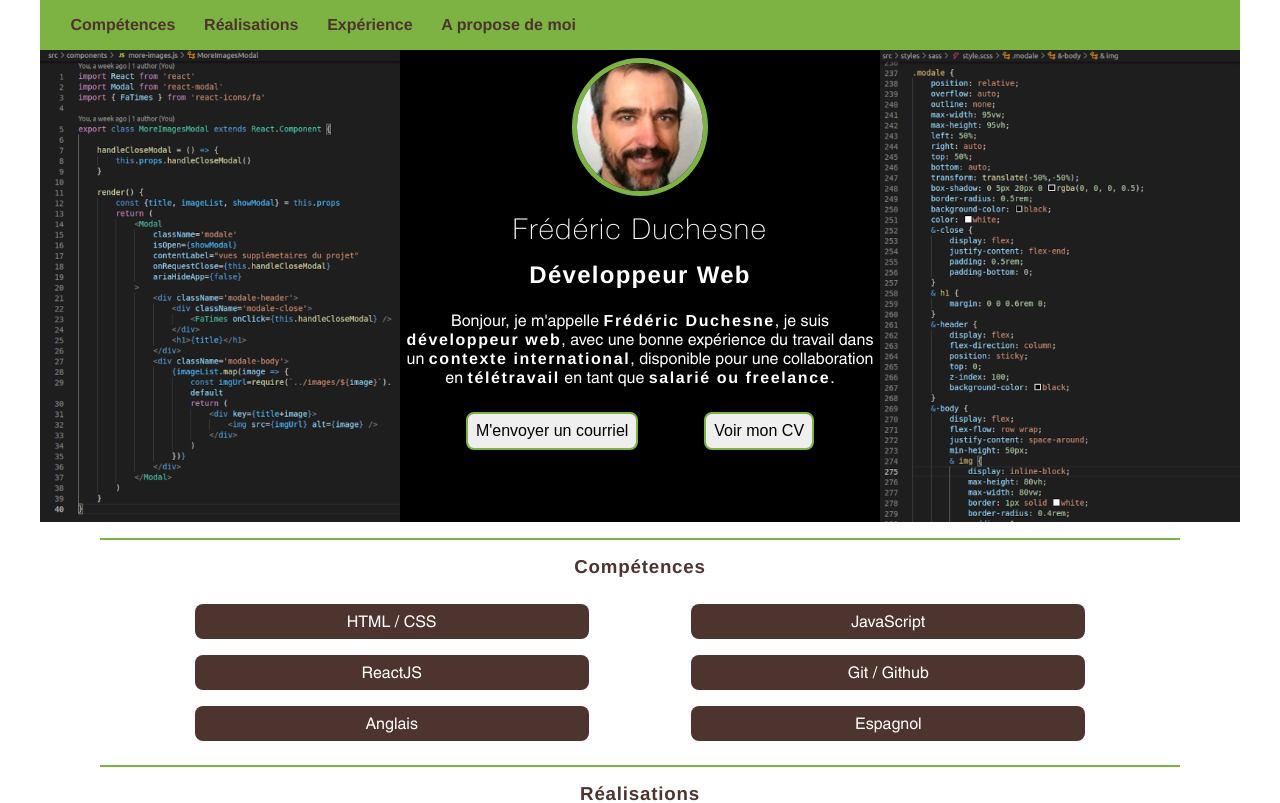
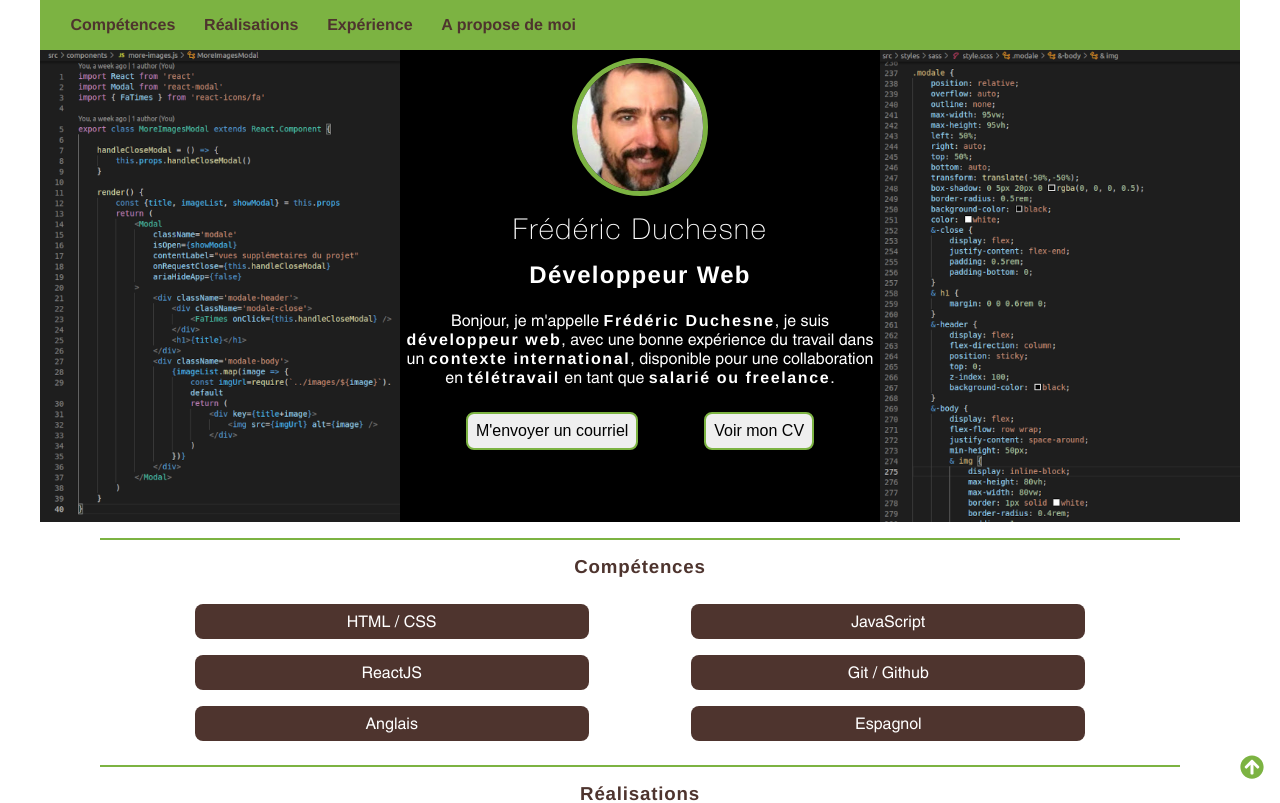
Before and after one commit to Ethnolatin/portfolio, a React (Create React App) app: page / in a window 1280 px wide. Shown: the top 803 px of the page. Built offline with nearby package versions, Linux system fonts and the light colour scheme.

Commit message:
add an always visible arrow in the bottom right corner to go back to top

```diff
--- a/src/App.js
+++ b/src/App.js
@@ -1,5 +1,6 @@
 import './styles/css/style.css';
 import { Navbar } from './components/navbar'
+import { UpArrow } from './components/up-arrow'
 import { Header } from './components/header'
 import { Skills } from './components/skills'
 import { Experience } from './components/experience'
@@ -12,6 +13,7 @@ function App() {
   return (
     <main>
       <Navbar />
+      <UpArrow />
       <Header />
       <Skills />
       <Achievements />
--- a/src/components/about-me.js
+++ b/src/components/about-me.js
@@ -2,7 +2,7 @@ const items = [
     {
         imgName: 'portrait.png',
         title: 'Portrait',
-        description: "écrit en 2018 par Pauline Rochette à l'occasion de ma collaboration avec Enzym",
+        description: "écrit en 2018 par Pauline Rochette à l'occasion de ma collaboration avec Enzym.",
         linkUrl: 'https://medium.com/enzym-fr/fred-d%C3%A9veloppeur-junior-297c39129f6a',
     },
     {
--- a/src/components/navbar.js
+++ b/src/components/navbar.js
@@ -11,7 +11,7 @@ export class Navbar extends React.Component {
     }
     render() {
         return (
-            <nav className="navbar">
+            <nav id="navbar" className="navbar">
                 <>
                     <button onClick={this.toggle}>
                         <FaAlignJustify />
--- /dev/null
+++ b/src/components/up-arrow.js
@@ -0,0 +1,18 @@
+import React from 'react'
+import { Link } from 'react-scroll'
+import { FaArrowCircleUp } from 'react-icons/fa'
+
+export const UpArrow = () => {
+    return (
+        <Link
+            to="navbar"
+            spy={true}
+            smooth={true}
+            duration={500}
+            className='uparrow'
+            activeClass='active'
+        >
+            <FaArrowCircleUp />
+        </Link>
+    )
+}
--- a/src/styles/css/style.css
+++ b/src/styles/css/style.css
@@ -118,6 +118,14 @@ header h1 {
 }
 .navbar-link:hover {
   background-color: #4E342E;
+  color: #7CB342;
+}
+
+.uparrow {
+  position: fixed;
+  bottom: 1rem;
+  right: 1rem;
+  font-size: 1.5rem;
   color: #7CB342;
 }
 
--- a/src/styles/sass/style.scss
+++ b/src/styles/sass/style.scss
@@ -128,6 +128,14 @@ header {
         }
     }
 
+}
+
+.uparrow {
+    position: fixed;
+    bottom: 1rem;
+    right: 1rem;
+    font-size: 1.5rem;
+    color: $secondary;
 }
 
 .portrait {
```
Also changed, not shown: 1 other file (tests, documents, lock files or other folders).
